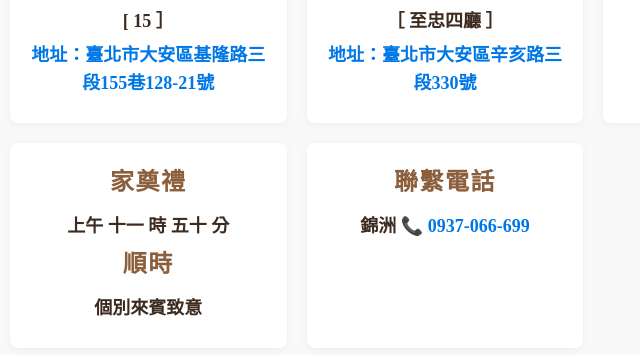
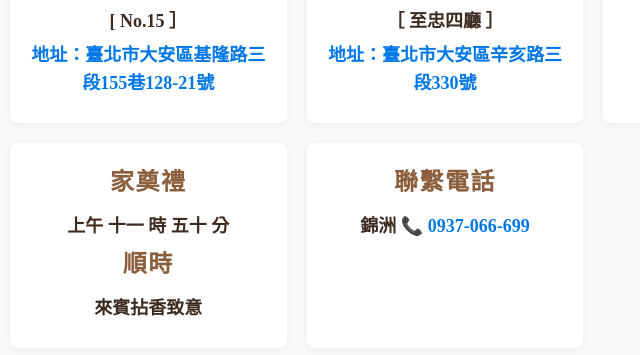
Before and after one commit to Shiangan/Chen-Yue, a plain HTML site: page index.html in a window 1280 px wide. Shown: the part 4014-4369 px from the top of the page, 195-835 px from the left. Drawn offline with nearby package versions, Linux system fonts and the light colour scheme; a web font is replaced by a local one.

Commit message:
Update index.html

```diff
--- a/index.html
+++ b/index.html
@@ -120,7 +120,7 @@
                     <h3><strong>豎靈地點</strong></h3>
                     <p><strong>聖龍會所</strong><p>
                     <p><strong>牌位區</strong><p>
-                    <p><strong>[ 15 ］</strong></p>
+                    <p><strong>[ No.15 ］</strong></p>
                     <p><strong><a href="https://www.google.com/maps/search/?api=1&query=%E8%87%BA%E5%8C%97%E5%B8%82%E5%A4%A7%E5%AE%89%E5%8D%80%E5%9F%BA%E9%9A%86%E8%B7%AF%E4%B8%89%E6%AE%B5155%E5%B7%B7128-21%E8%99%9F" target="_blank">地址：臺北市大安區基隆路三段155巷128-21號</a></strong></p>
                 </div>
                 <div class="remembrance-item">
@@ -138,7 +138,7 @@
                     <h3><strong>家奠禮</strong></h3>
                     <p><strong>上午 十一 時  五十 分  </strong></p>
                     <h3><strong>順時</strong></h3>
-                    <p><strong>個別來賓致意</strong></p>
+                    <p><strong>來賓拈香致意</strong></p>
                 </div>
                 <div class="remembrance-item">
                     <h3><strong>聯繫電話</strong></h3>
```
